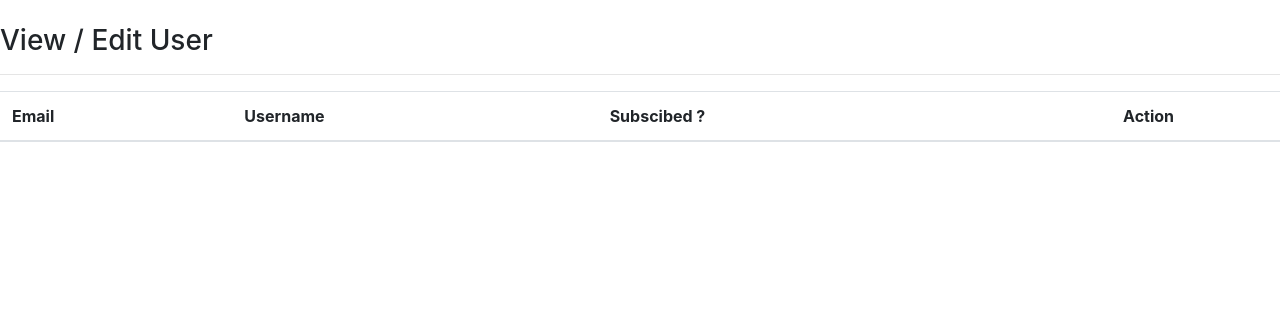
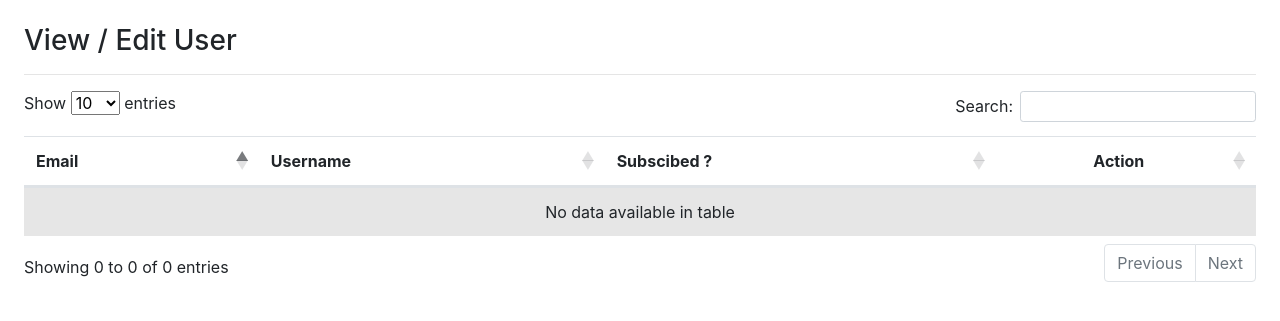
Before and after one commit to RizinGH/Currents, a Django app: page /manage_users/ in a window 1280 px wide. Shown: the part 56-377 px from the top of the page. Run offline with Django 4.2, Linux system fonts and the light colour scheme; the visitor is signed in with stand-in values (Sample User, id 1); lists and menus that the app fills with data are empty; parts of the project's set-up code (start-up, migrations or seed data) failed here and were passed over; some libraries are stand-ins or nearby versions.

Commit message:
manage_users page functionality added

```diff
--- a/currents_web/templates/admin_base.html
+++ b/currents_web/templates/admin_base.html
@@ -13,6 +13,11 @@
   <link rel="stylesheet" href="https://cdn.jsdelivr.net/npm/bootstrap-icons@1.10.2/font/bootstrap-icons.css">
   <link href=" https://cdn.jsdelivr.net/npm/bootstrap-icons@1.10.4/font/bootstrap-icons.min.css " rel="stylesheet">
   <link href="https://fonts.googleapis.com/css2?family=Indie+Flower&display=swap" rel="stylesheet">
+
+   <!-- Table with filter -->
+   <link rel="stylesheet" href="https://cdnjs.cloudflare.com/ajax/libs/twitter-bootstrap/4.5.2/css/bootstrap.css">
+   <link rel="stylesheet" href="https://cdn.datatables.net/1.13.4/css/dataTables.bootstrap4.min.css">
+   <!--End Table with filter -->
 
   <title>{% block title %}{% endblock %}</title>
 
@@ -59,8 +64,7 @@
     </ul>
     </div>
   </nav>
-  {% block content %}
-  {% endblock %}
+  <script src="http://ajax.googleapis.com/ajax/libs/jquery/1.9.1/jquery.min.js"></script>
   <script src="https://code.jquery.com/jquery-3.2.1.slim.min.js"
     integrity="sha384-KJ3o2DKtIkvYIK3UENzmM7KCkRr/rE9/Qpg6aAZGJwFDMVNA/GpGFF93hXpG5KkN"
     crossorigin="anonymous"></script>
@@ -70,8 +74,11 @@
   <script src="https://cdn.jsdelivr.net/npm/bootstrap@4.0.0/dist/js/bootstrap.min.js"
     integrity="sha384-JZR6Spejh4U02d8jOt6vLEHfe/JQGiRRSQQxSfFWpi1MquVdAyjUar5+76PVCmYl"
     crossorigin="anonymous"></script>
-  <script type="text/javascript" src="https://cdnjs.cloudflare.com/ajax/libs/jquery/3.2.1/jquery.min.js"></script>
-  <script src="{% static 'assets/js/multiselect-dropdown.js'%}"></script>
-</body>
+
+  <script src="https://code.jquery.com/jquery-3.5.1.js"></script>
+  <script src="https://cdn.datatables.net/1.13.3/js/jquery.dataTables.min.js"></script>
+  <script src="https://cdn.datatables.net/1.13.3/js/dataTables.bootstrap5.min.js"></script>
+  {% block content %}
+  {% endblock %}
 
 </html>
--- a/currents_web/templates/manage_user.html
+++ b/currents_web/templates/manage_user.html
@@ -1,5 +1,6 @@
 {% extends "./admin_base.html" %}
 {% load static %}
+{% load custom_tags %}
 {% block title %}
 Admin Dashboard
 {% endblock %}
@@ -9,17 +10,16 @@ Admin Dashboard
         <div class="modal-content">
             <div class="modal-header">
                 <h5 class="modal-title" id="exampleModalLabel">Delete User?</h5>
-                <button type="button" class="btn-close" data-bs-dismiss="modal" aria-label="Close"></button>
             </div>
             <div class="modal-body">
-                <form action="" method="post">
+                <form action="{% url 'delete_user' %}" method="post">
                     {% csrf_token %}
                     <h6>Are you sure you want to delete the user?</h6>
                     <input type="hidden" name="email_id" id="modal_email">
 
             </div>
             <div class="modal-footer">
-                <button type="button" class="btn btn-secondary" data-bs-dismiss="modal">Close</button>
+                <button type="button" class="btn btn-secondary" data-dismiss="modal">Close</button>
                 <button type="submit" class="btn btn-primary btn-danger" name="delete-user">Delete</button>
                 </form>
             </div>
@@ -28,7 +28,7 @@ Admin Dashboard
     </div>
 </div>
 
-    <div class="view-data mt-4">
+<div class="view-data m-4">
     <h3>View / Edit User</h3>
     <hr>
     <table id="table_data" class="table table-striped w-100" style="width:100%">
@@ -42,26 +42,21 @@ Admin Dashboard
         </thead>
 
         <tbody>
-                <!-- {% for user in user_data %} -->
+            {% for user in users %}
             <tr>
-                    <td>email</td>
-                    <td>username</td>
+                <td>{{user.user}}</td>
+                <td>{{user.username}}</td>
+                <td>{% is_subscribed user.user %}</td>
                 <td>
                     <div class="d-flex justify-content-center align-items-center">
-                            <a href="#edit_scroll_to_here">
-                                <button class="btn btn-success me-2 p-2 edit-btn" type="submit"><i
-                                        class="bi bi-pencil"></i></button>
-                            </a>
-                            <button class="btn btn-danger delete-btn p-2 me-2" data-bs-toggle="modal"
-                                data-bs-target="#delete-conf-modal"><i class="bi bi-trash"></i></button>
-                            <button class="btn btn-secondary reset-btn p-2" data-bs-toggle="modal"
-                                data-bs-target="#reset-conf-modal"><i class="bi bi-arrow-clockwise"></i></button>
+                        <button class="btn btn-danger delete-btn p-2 me-2" data-toggle="modal"
+                            data-target="#delete-conf-modal"><i class="bi bi-trash"></i></button>
 
                     </div>
                 </td>
 
             </tr>
-                <!-- {% endfor %} -->
+            {% endfor %}
         </tbody>
     </table>
 
@@ -69,106 +64,23 @@ Admin Dashboard
 </div>
 </main>
 
+<script>
+    $(document).ready(function () {
+        $('#table_data').DataTable();
+    });
 
-<script src="https://code.jquery.com/jquery-3.5.1.js"></script>
-<script src="https://cdn.datatables.net/1.13.3/js/jquery.dataTables.min.js"></script>
-<script src="https://cdn.datatables.net/1.13.3/js/dataTables.bootstrap5.min.js"></script>
+    $(document).on('click', '.delete-btn', function () {
 
-<script>
+        $tr = $(this).closest('tr');
 
-    // (function () {
-    //     $('#input_file').change(
-    //         function () {
-    //             if ($(this).val()) {
-    //                 $('#upload_btn').removeAttr('disabled');
-    //             }
-    //             else {
-    //                 $('#upload_btn').attr('disabled', 'disabled');
-    //             }
-    //         }
-    //     );
-    // })()
+        var data = $tr.children("td").map(function () {
+            return $(this).text();
+        }).get();
 
-    // function changeVis() {
-    //     console.log("Pressed");
-    //     var pbar = document.getElementById('pbar');
-
-    //     pbar.classList.remove('d-none');
-    //     console.log("success");
-
-    //     progress();
-
-    // }
+        $('#modal_email').val(data[0]);
 
 
+    });
 
-    // $('.edit-btn').on('click', function () {
-
-
-    //     $('.user-section').show();
-
-    //     $tr = $(this).closest('tr');
-
-    //     var data = $tr.children("td").map(function () {
-    //         return $(this).text();
-    //     }).get();
-
-    //     console.log(data);
-
-    //     $('#user_id').val(data[0]);
-    //     $('#username').val(data[1]);
-    //     $('#user_type').val(data[2]);
-
-    // });
-
-
-    // $(document).on('click', '.delete-btn', function () {
-
-    //     $tr = $(this).closest('tr');
-
-    //     var data = $tr.children("td").map(function () {
-    //         return $(this).text();
-    //     }).get();
-
-    //     console.log(data);
-
-    //     $('#modal_email').val(data[0]);
-
-
-    // });
-
-    // $('.reset-btn').on('click', function () {
-
-    //     $tr = $(this).closest('tr');
-
-    //     var data = $tr.children("td").map(function () {
-    //         return $(this).text();
-    //     }).get();
-
-    //     console.log(data);
-
-    //     $('#resetPsdID').html(data[0]);
-    //     $('#modal_email_reset').val(data[0]);
-
-
-    // });
-    // function progress() {
-    //     var current_progress = 0
-    //     var step = 0.5; // the smaller this is the slower the progress bar
-    //     interval = setInterval(function () {
-    //         current_progress += step;
-    //         progress = Math.round(Math.atan(current_progress) / (Math.PI / 2) * 100 * 1000) / 1000
-    //         $(".progress-bar")
-    //             .css("width", progress + "%")
-    //             .attr("aria-valuenow", progress)
-    //             .text(progress + "%");
-    //         if (progress >= 100) {
-    //             clearInterval(interval);
-    //         } else if (progress >= 70) {
-    //             step = 0.1
-    //         }
-    //     }, 100);
-
-    //}
 </script>
 {% endblock %}
--- a/currents_web/templatetags/custom_tags.py
+++ b/currents_web/templatetags/custom_tags.py
@@ -1,4 +1,5 @@
 from django import template
+from currents_web.models import Subscription
 
 register = template.Library()
 
@@ -18,3 +19,9 @@ def convert_degree(kelvin):
 @register.simple_tag(name='to_str')
 def to_str(s):
     return str(s)
+
+@register.simple_tag(name='is_subscribed')
+def is_subscribed(user):
+    if Subscription.objects.filter(user=user):
+        return True
+    return False
--- a/currents_web/urls.py
+++ b/currents_web/urls.py
@@ -23,4 +23,5 @@ urlpatterns = [
     path('news/<category>', views.view_news, name='view_news'),
     path('admin_dashboard/',views.admin_dashboard, name='admin_dashboard'),
     path('manage_users/',views.manage_users, name='manage_users'),
+    path('delete_user/',views.delete_user, name='delete_user'),
 ]
--- a/currents_web/views.py
+++ b/currents_web/views.py
@@ -315,4 +315,22 @@ def admin_dashboard(request):
 @login_required(login_url='login')
 @user_passes_test(lambda user: user.is_superuser)
 def manage_users(request):
-    return render(request, "manage_user.html")
+    users = UserDetails.objects.all()
+
+    params = {
+        'users': users,
+    }
+
+    return render(request, "manage_user.html", params)
+
+@login_required(login_url='login')
+@user_passes_test(lambda user: user.is_superuser)
+def delete_user(request):
+    if request.method == "POST":
+        email = request.POST['email_id']
+
+        user = User.objects.get(email=email)
+        user.delete()
+        return redirect('manage_users')
+
+    return render(request, 'manage_users.html')
```
Lines whose indentation alone changed are shown as unchanged.
